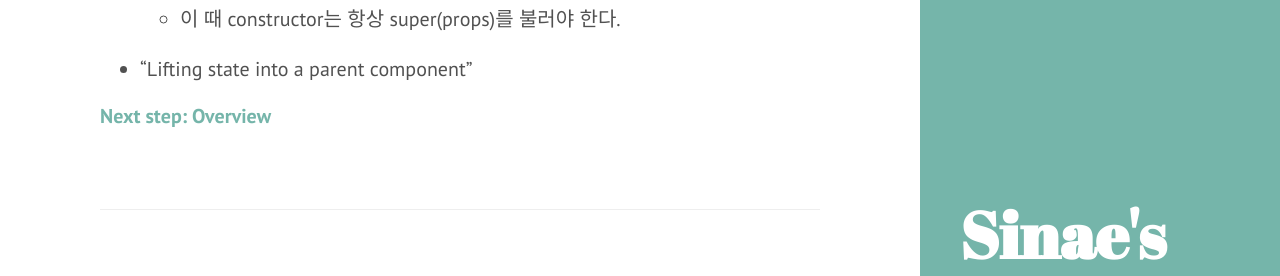
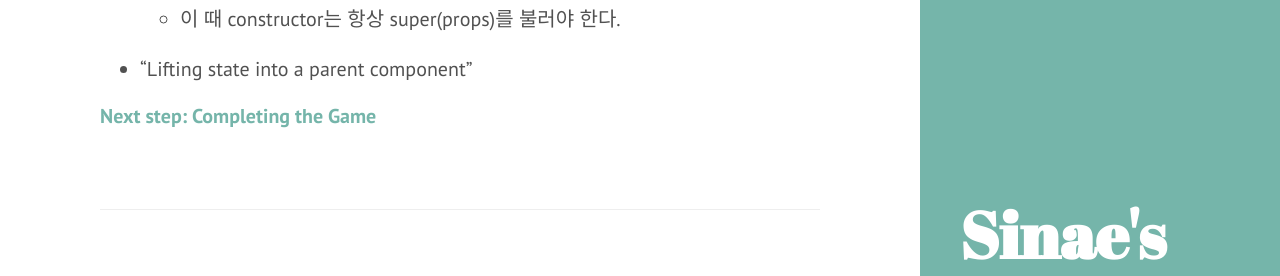
Before and after one commit to sinae-hong/log, a Jekyll site: the page built from _posts/2020-04-01-til.md, in a window 1280 px wide and 1209 px high. Shown: the part 638-914 px from the top of the window. Built offline with Jekyll 4.4.1, drawn with Linux system fonts in a browser that asks for light colours.

Commit message:
fix typo for link

```diff
--- a/_posts/2020-04-01-til.md
+++ b/_posts/2020-04-01-til.md
@@ -24,4 +24,4 @@ url은 원래 슬래시 없이 끝난다. 그리고 baseurl의 구성은 **필
   - 이 때 constructor는 항상 super(props)를 불러야 한다.
 * "Lifting state into a parent component"
 
-#### [Next step: Overview](https://reactjs.org/tutorial/tutorial.html#completing-the-game)
+#### [Next step: Completing the Game](https://reactjs.org/tutorial/tutorial.html#completing-the-game)
```
